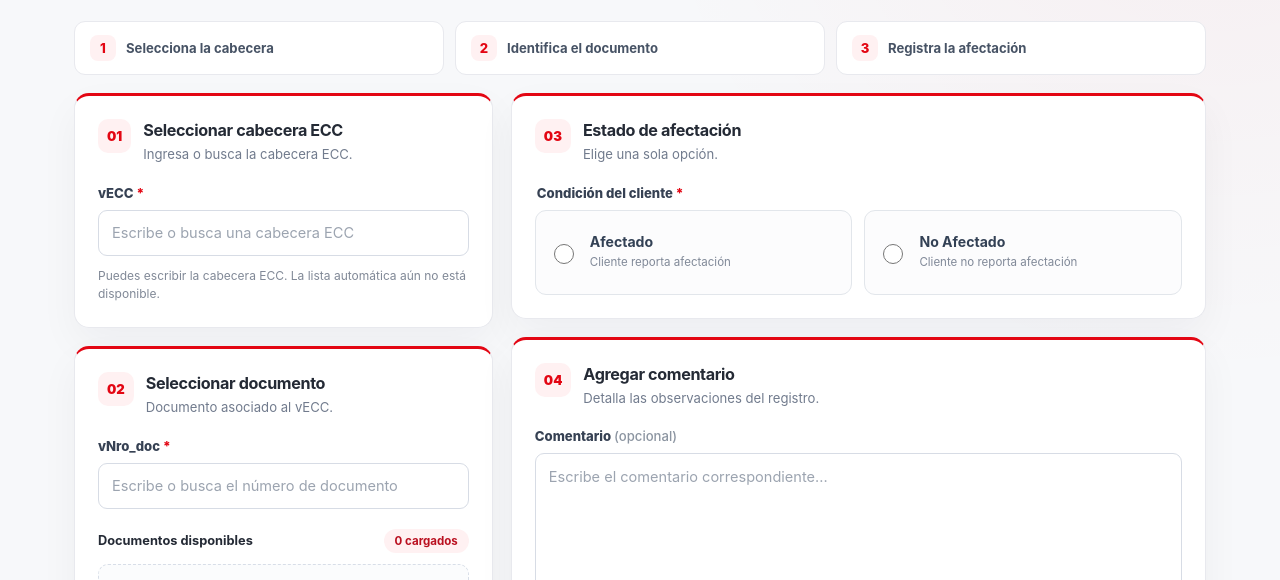
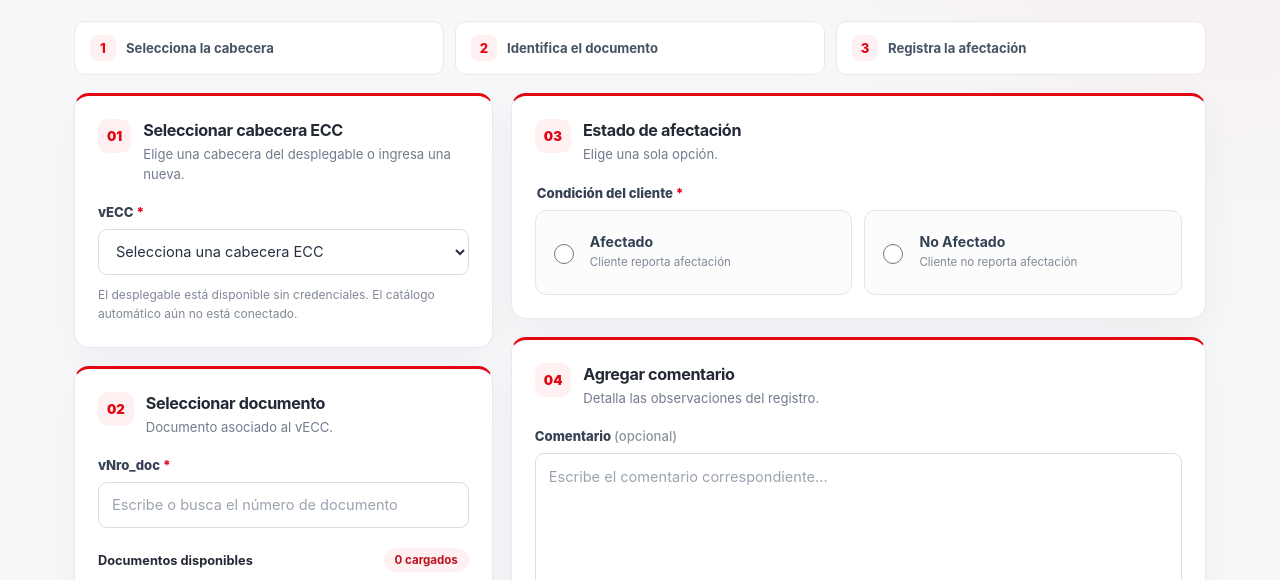
Before and after one commit to 0xJuan-aux/Formulario-Actividad-Economica, a plain HTML site: page registro-fem/index.html in a window 1280 px wide. Shown: the part 220-800 px from the top of the page. Drawn offline with Linux system fonts and the light colour scheme.

Commit message:
feat(fem): vECC en select desplegable con opción de ingreso manual, sin login

```diff
--- a/registro-fem/index.html
+++ b/registro-fem/index.html
@@ -48,13 +48,19 @@
           <section class="panel" aria-labelledby="eccHeading">
             <div class="panel-head">
               <span class="panel-icon" aria-hidden="true">01</span>
-              <div><h2 id="eccHeading">Seleccionar cabecera ECC</h2><p>Ingresa o busca la cabecera ECC.</p></div>
+              <div><h2 id="eccHeading">Seleccionar cabecera ECC</h2><p>Elige una cabecera del desplegable o ingresa una nueva.</p></div>
             </div>
             <label for="vECC" class="field-label">vECC <span class="required">*</span></label>
-            <input id="vECC" name="vECC" list="eccList" maxlength="250" autocomplete="off"
-                   placeholder="Escribe o busca una cabecera ECC" required aria-describedby="eccHelp">
-            <datalist id="eccList"></datalist>
-            <p class="helper" id="eccHelp" role="status" aria-live="polite">Puedes ingresar una cabecera manualmente. La lista automática de ECC todavía no está disponible.</p>
+            <select id="vECC" name="vECC" required aria-describedby="eccHelp">
+              <option value="">Selecciona una cabecera ECC</option>
+              <option value="__manual__">Otra cabecera — escribir manualmente</option>
+            </select>
+            <div id="eccManualWrap" class="manual-ecc-field" hidden>
+              <label for="vECCManual" class="field-label">Nombre de la cabecera ECC <span class="required">*</span></label>
+              <input id="vECCManual" maxlength="250" autocomplete="off"
+                     placeholder="Escribe el nombre de la cabecera ECC">
+            </div>
+            <p class="helper" id="eccHelp" role="status" aria-live="polite">El desplegable está disponible sin credenciales. El catálogo automático aún no está conectado.</p>
           </section>
 
           <section class="panel panel-docs" aria-labelledby="docsHeading">
```
